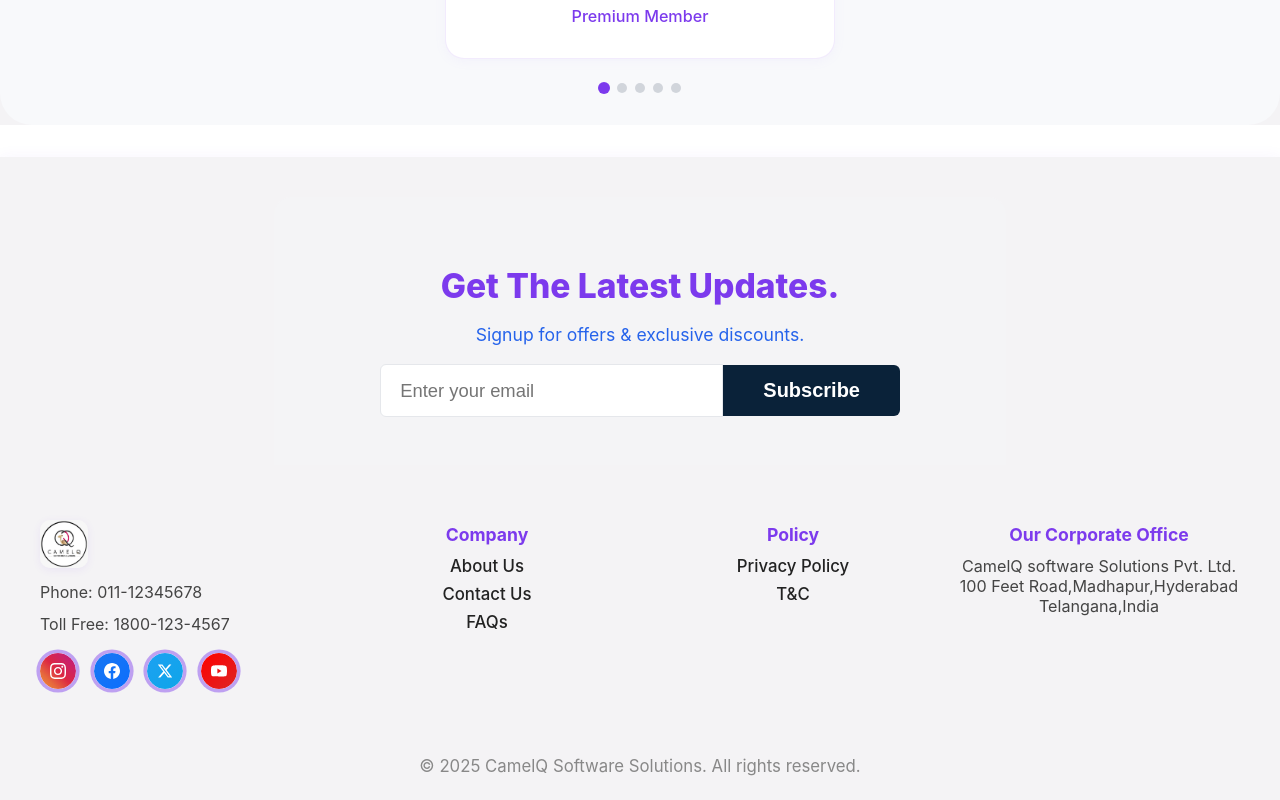
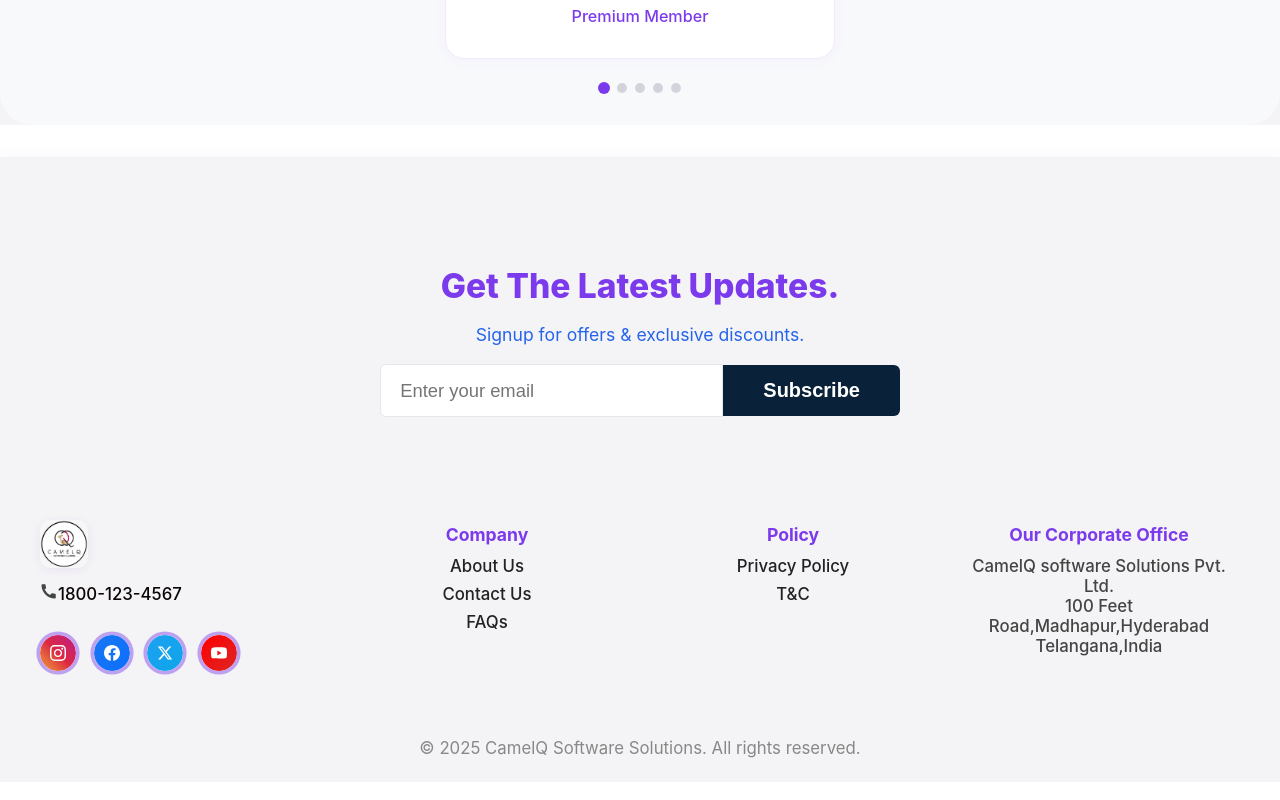
Before and after one commit to jyothimogili456/mlm-web, a React (Create React App) app: page / in a window 1280 px wide. Shown: the part 3370-4170 px from the top of the page. Built offline with nearby package versions, Linux system fonts and the light colour scheme.

Commit message:
footer update design

```diff
--- a/src/components/Footer.css
+++ b/src/components/Footer.css
@@ -181,7 +181,9 @@
   text-decoration: underline;
 }
 .footer-address {
-  font-size: 1.01rem;
+  /* font-size: 1.01rem; */
+   font-weight: 500;
+  font-size: 1.05rem;
   color: #444;
   margin-bottom: 0.7rem;
   font-style: normal;
@@ -436,3 +438,22 @@
   color: #1660b1;
   text-decoration: underline;
 }
+
+ .footer-address1 {
+  display: flex;
+  align-items: center;
+  gap: 8px; /* space between icon and number */
+}
+
+.footer-social-icon {
+  display: flex;
+  align-items: center;
+  justify-content: center;
+}
+
+.phone-number {
+  font-size: 14px;
+  color: #0c0505; /* change to match footer text color */
+   font-weight: 500;
+  font-size: 1.05rem;
+}
--- a/src/components/Footer.tsx
+++ b/src/components/Footer.tsx
@@ -2,7 +2,6 @@ import React from 'react';
 import { useNavigate } from 'react-router-dom';
 import './Footer.css';
 import giftsHeroLogo from '../assets/logo.jpg';
-
 const Footer = () => {
   const navigate = useNavigate();
 
@@ -45,34 +44,55 @@ const Footer = () => {
         <div className="footer-col footer-logo-col">
           <img src={giftsHeroLogo} alt="GiftsHero Logo" className="footer-logo" />
           {/* <span className="footer-company">GiftsHero</span> */}
-          <div>Phone: 011-12345678</div>
-          <div>Toll Free: 1800-123-4567</div>
+          {/* <div className='footer-address'>
+            <a href="tel:011-12345678" className="footer-social-icon phone-icon" aria-label="Phone">
+              <div className="social-icon-bg">
+                <svg width="20" height="20" viewBox="0 0 24 24" fill="none" xmlns="http://www.w3.org/2000/svg">
+                  <path d="M6.62 10.79a15.053 15.053 0 006.59 6.59l2.2-2.2a1 1 0 011.02-.24c1.12.37 2.33.57 3.57.57.55 0 1 .45 1 1V20a1 1 0 01-1 1C10.61 21 3 13.39 3 4a1 1 0 011-1h3.5c.55 0 1 .45 1 1 0 1.24.2 2.45.57 3.57a1 1 0 01-.24 1.02l-2.21 2.2z" fill="currentColor" />
+                </svg>
+              </div>
+            </a>011-12345678</div> */}
+
+          {/* <div className='footer-address'>Toll Free: 1800-123-4567</div> */}
+          <div className="footer-address">
+            {/* Landline Icon */}
+            <svg width="18" height="18" viewBox="0 0 24 24" fill="currentColor">
+              <path d="M6.62 10.79a15.534 15.534 0 006.59 6.59l2.2-2.2c.27-.27.67-.36 1.02-.24 1.12.37 2.33.57 3.57.57.55 0 1 .45 1 1V21c0 .55-.45 1-1
+             1C10.07 22 2 13.93 2 4c0-.55.45-1 1-1h3.5c.55 0 1 .45
+             1 1 0 1.25.2 2.45.57 3.57.11.35.03.74-.25 1.02l-2.2
+             2.2z" />
+            </svg>
+
+            <span className="phone-number">1800-123-4567</span>
+          </div>
+
+
           <div className="footer-social-row">
             <a href="https://www.instagram.com/camelqsoftwaresolutions?igsh=aHU3eXl6b2EwcGti" target="_blank" rel="noopener noreferrer" className="footer-social-icon instagram-icon" aria-label="Instagram">
               <div className="social-icon-bg">
                 <svg width="20" height="20" viewBox="0 0 24 24" fill="none" xmlns="http://www.w3.org/2000/svg">
-                  <path d="M12 2.163c3.204 0 3.584.012 4.85.07 3.252.148 4.771 1.691 4.919 4.919.058 1.265.069 1.645.069 4.849 0 3.205-.012 3.584-.069 4.849-.149 3.225-1.664 4.771-4.919 4.919-1.266.058-1.644.07-4.85.07-3.204 0-3.584-.012-4.849-.07-3.26-.149-4.771-1.699-4.919-4.92-.058-1.265-.07-1.644-.07-4.849 0-3.204.013-3.583.07-4.849.149-3.227 1.664-4.771 4.919-4.919 1.266-.057 1.645-.069 4.849-.069zm0-2.163c-3.259 0-3.667.014-4.947.072-4.358.2-6.78 2.618-6.98 6.98-.059 1.281-.073 1.689-.073 4.948 0 3.259.014 3.668.072 4.948.2 4.358 2.618 6.78 6.98 6.98 1.281.058 1.689.072 4.948.072 3.259 0 3.668-.014 4.948-.072 4.354-.2 6.782-2.618 6.979-6.98.059-1.28.073-1.689.073-4.948 0-3.259-.014-3.667-.072-4.947-.196-4.354-2.617-6.78-6.979-6.98-1.281-.059-1.69-.073-4.949-.073zm0 5.838c-3.403 0-6.162 2.759-6.162 6.162s2.759 6.163 6.162 6.163 6.162-2.759 6.162-6.163c0-3.403-2.759-6.162-6.162-6.162zm0 10.162c-2.209 0-4-1.79-4-4 0-2.209 1.791-4 4-4s4 1.791 4 4c0 2.21-1.791 4-4 4zm6.406-11.845c-.796 0-1.441.645-1.441 1.44s.645 1.44 1.441 1.44c.796 0 1.441-.645 1.441-1.44s-.645-1.44-1.441-1.44z" fill="currentColor"/>
+                  <path d="M12 2.163c3.204 0 3.584.012 4.85.07 3.252.148 4.771 1.691 4.919 4.919.058 1.265.069 1.645.069 4.849 0 3.205-.012 3.584-.069 4.849-.149 3.225-1.664 4.771-4.919 4.919-1.266.058-1.644.07-4.85.07-3.204 0-3.584-.012-4.849-.07-3.26-.149-4.771-1.699-4.919-4.92-.058-1.265-.07-1.644-.07-4.849 0-3.204.013-3.583.07-4.849.149-3.227 1.664-4.771 4.919-4.919 1.266-.057 1.645-.069 4.849-.069zm0-2.163c-3.259 0-3.667.014-4.947.072-4.358.2-6.78 2.618-6.98 6.98-.059 1.281-.073 1.689-.073 4.948 0 3.259.014 3.668.072 4.948.2 4.358 2.618 6.78 6.98 6.98 1.281.058 1.689.072 4.948.072 3.259 0 3.668-.014 4.948-.072 4.354-.2 6.782-2.618 6.979-6.98.059-1.28.073-1.689.073-4.948 0-3.259-.014-3.667-.072-4.947-.196-4.354-2.617-6.78-6.979-6.98-1.281-.059-1.69-.073-4.949-.073zm0 5.838c-3.403 0-6.162 2.759-6.162 6.162s2.759 6.163 6.162 6.163 6.162-2.759 6.162-6.163c0-3.403-2.759-6.162-6.162-6.162zm0 10.162c-2.209 0-4-1.79-4-4 0-2.209 1.791-4 4-4s4 1.791 4 4c0 2.21-1.791 4-4 4zm6.406-11.845c-.796 0-1.441.645-1.441 1.44s.645 1.44 1.441 1.44c.796 0 1.441-.645 1.441-1.44s-.645-1.44-1.441-1.44z" fill="currentColor" />
                 </svg>
               </div>
             </a>
             <a href="https://www.facebook.com/profile.php?id=61563781927395" target="_blank" rel="noopener noreferrer" className="footer-social-icon facebook-icon" aria-label="Facebook">
               <div className="social-icon-bg">
                 <svg width="20" height="20" viewBox="0 0 24 24" fill="none" xmlns="http://www.w3.org/2000/svg">
-                  <path d="M24 12.073c0-6.627-5.373-12-12-12s-12 5.373-12 12c0 5.99 4.388 10.954 10.125 11.854v-8.385H7.078v-3.47h3.047V9.43c0-3.007 1.792-4.669 4.533-4.669 1.312 0 2.686.235 2.686.235v2.953H15.83c-1.491 0-1.956.925-1.956 1.874v2.25h3.328l-.532 3.47h-2.796v8.385C19.612 23.027 24 18.062 24 12.073z" fill="currentColor"/>
+                  <path d="M24 12.073c0-6.627-5.373-12-12-12s-12 5.373-12 12c0 5.99 4.388 10.954 10.125 11.854v-8.385H7.078v-3.47h3.047V9.43c0-3.007 1.792-4.669 4.533-4.669 1.312 0 2.686.235 2.686.235v2.953H15.83c-1.491 0-1.956.925-1.956 1.874v2.25h3.328l-.532 3.47h-2.796v8.385C19.612 23.027 24 18.062 24 12.073z" fill="currentColor" />
                 </svg>
               </div>
             </a>
             <a href="https://x.com/camel_q31616" target="_blank" rel="noopener noreferrer" className="footer-social-icon twitter-icon" aria-label="X (Twitter)">
               <div className="social-icon-bg">
                 <svg width="20" height="20" viewBox="0 0 24 24" fill="none" xmlns="http://www.w3.org/2000/svg">
-                  <path d="M18.244 2.25h3.308l-7.227 8.26 8.502 11.24H16.17l-5.214-6.817L4.99 21.75H1.68l7.73-8.835L1.254 2.25H8.08l4.713 6.231zm-1.161 17.52h1.833L7.084 4.126H5.117z" fill="currentColor"/>
+                  <path d="M18.244 2.25h3.308l-7.227 8.26 8.502 11.24H16.17l-5.214-6.817L4.99 21.75H1.68l7.73-8.835L1.254 2.25H8.08l4.713 6.231zm-1.161 17.52h1.833L7.084 4.126H5.117z" fill="currentColor" />
                 </svg>
               </div>
             </a>
             <a href="https://youtu.be/tXHdjscvhsg?si=xvENLfE2ZneCDlix" target="_blank" rel="noopener noreferrer" className="footer-social-icon youtube-icon" aria-label="YouTube">
               <div className="social-icon-bg">
                 <svg width="20" height="20" viewBox="0 0 24 24" fill="none" xmlns="http://www.w3.org/2000/svg">
-                  <path d="M23.498 6.186a3.016 3.016 0 0 0-2.122-2.136C19.505 3.545 12 3.545 12 3.545s-7.505 0-9.377.505A3.017 3.017 0 0 0 .502 6.186C0 8.07 0 12 0 12s0 3.93.502 5.814a3.016 3.016 0 0 0 2.122 2.136c1.871.505 9.376.505 9.376.505s7.505 0 9.377-.505a3.016 3.016 0 0 0 2.122-2.136C24 15.93 24 12 24 12s0-3.93-.502-5.814zM9.545 15.568V8.432L15.818 12l-6.273 3.568z" fill="currentColor"/>
+                  <path d="M23.498 6.186a3.016 3.016 0 0 0-2.122-2.136C19.505 3.545 12 3.545 12 3.545s-7.505 0-9.377.505A3.017 3.017 0 0 0 .502 6.186C0 8.07 0 12 0 12s0 3.93.502 5.814a3.016 3.016 0 0 0 2.122 2.136c1.871.505 9.376.505 9.376.505s7.505 0 9.377-.505a3.016 3.016 0 0 0 2.122-2.136C24 15.93 24 12 24 12s0-3.93-.502-5.814zM9.545 15.568V8.432L15.818 12l-6.273 3.568z" fill="currentColor" />
                 </svg>
               </div>
             </a>
```
